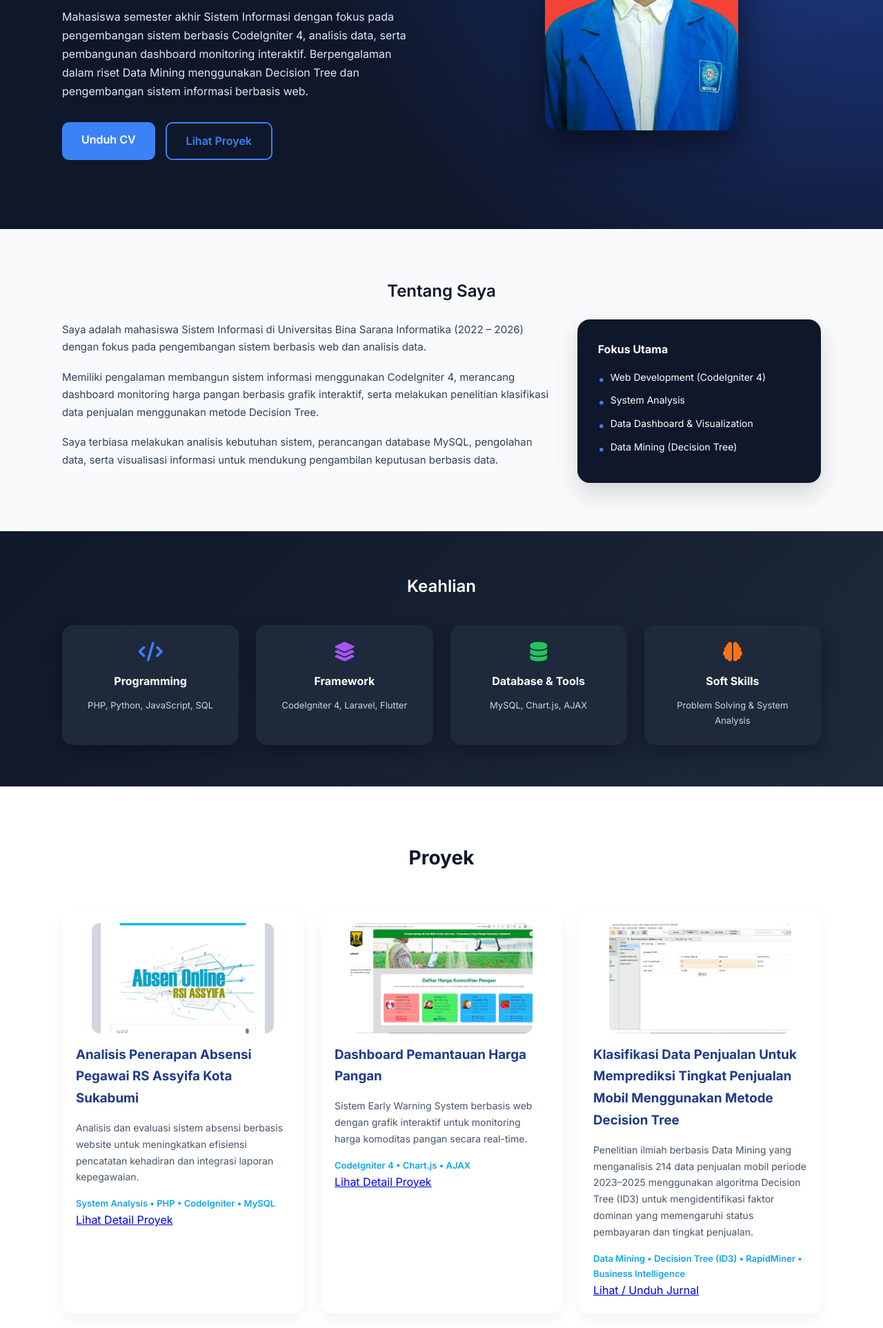
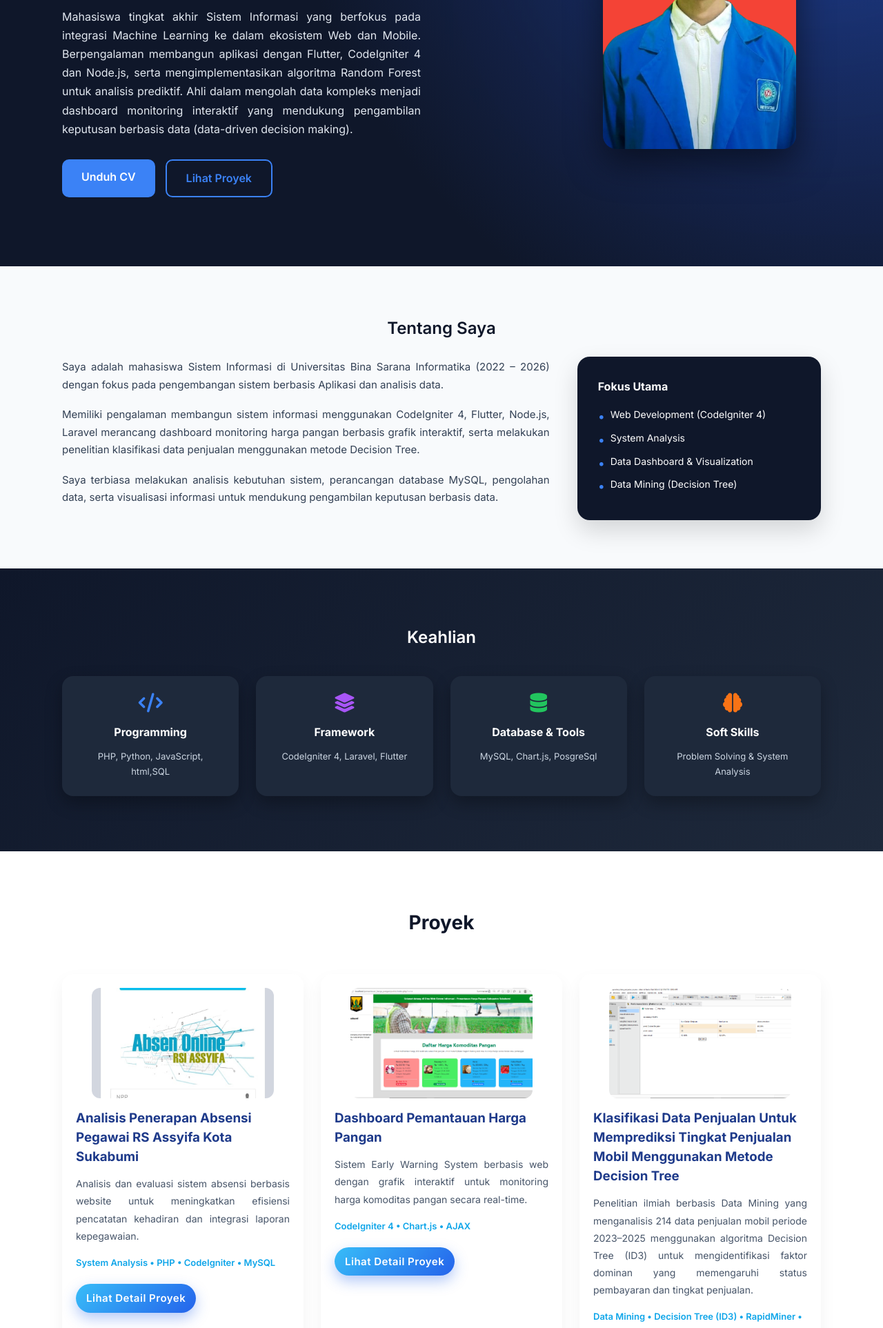
Before and after one commit to ghiromadan11/irgihikmahromadan.github.io, a plain HTML site: page index.html in a window 1280 px wide. Shown: the part 304-2229 px from the top of the page at 69% size. Drawn offline with Linux system fonts and the light colour scheme.

Commit message:
Update konten portofolio utama

```diff
--- a/index.html
+++ b/index.html
@@ -77,8 +77,21 @@ h2{
     z-index: 2;
 }
 
-.hero-text {
-    flex: 1;
+.hero-text p {
+    max-width: 520px;
+    margin-bottom: 30px;
+    color: #e2e8f0;
+    line-height: 1.8;
+    text-align: justify;
+}
+
+.hero-text p {
+    max-width: 520px;
+    margin-bottom: 30px;
+    color: #e2e8f0;
+    line-height: 1.8;
+    text-align: justify;
+    hyphens: auto;
 }
 
 .hero-badge {
@@ -206,8 +219,14 @@ h2{
     color: #334155;
     line-height: 1.7;
     font-size: 15px;
+    text-align: justify;
+    hyphens: auto;
 }
-
+@media (max-width: 768px) {
+    .about-text {
+        padding: 0 5px;
+    }
+}
 .about-highlight {
     display: flex;
     justify-content: center;
@@ -259,7 +278,7 @@ h2{
 /* ================= SKILLS SECTION - PRO ================= */
 
 .skills-section {
-    padding: 60px 0;
+    padding: 60px 40;
     background: linear-gradient(135deg, #0f172a, #1e293b);
 }
 
@@ -352,6 +371,56 @@ h2{
     color:#0ea5e9;
 }
 
+/* ================= BUTTON PRO STYLE ================= */
+
+.btn {
+    display: inline-block;
+    padding: 8px 15px;
+    font-size: 15px;
+    font-weight: 600;
+    letter-spacing: 0.5px;
+    text-decoration: none;
+    border-radius: 50px;
+    background: linear-gradient(135deg, #38bdf8, #2563eb);
+    color: #ffffff;
+    box-shadow: 0 8px 20px rgba(37, 99, 235, 0.35);
+    transition: all 0.35s ease;
+    position: relative;
+    overflow: hidden;
+}
+.project-card .btn {
+    margin-top: 20px; /* jarak tombol dari teks */
+}
+
+/* Hover Effect */
+.btn:hover {
+    transform: translateY(-4px);
+    box-shadow: 0 15px 35px rgba(37, 99, 235, 0.5);
+    background: linear-gradient(135deg, #0ea5e9, #1d4ed8);
+}
+
+/* Click Effect */
+.btn:active {
+    transform: translateY(0px);
+    box-shadow: 0 6px 15px rgba(37, 99, 235, 0.3);
+}
+
+/* Optional Glow Animation */
+.btn::after {
+    content: "";
+    position: absolute;
+    top: 0;
+    left: -75%;
+    width: 50%;
+    height: 100%;
+    background: rgba(255,255,255,0.3);
+    transform: skewX(-25deg);
+    transition: 0.5s;
+}
+
+.btn:hover::after {
+    left: 125%;
+}
 /* ================= EDUCATION SECTION (PRO CLEAN) ================= */
 
 .education-section {
@@ -525,6 +594,20 @@ h2{
     box-shadow:0 10px 25px rgba(0,0,0,0.05);
     transition:0.3s ease;
 }
+/* ================= PROJECT TEXT ALIGN FIX ================= */
+
+.project-card h3{
+    text-align: left;
+    line-height: 1.5;
+    margin-bottom: 12px;
+}
+
+.project-card p{
+    text-align: justify;
+    line-height: 1.8;
+    hyphens: auto;
+    margin-bottom: 15px;
+}
 
 .project-card:hover{
     transform:translateY(-5px);
@@ -605,22 +688,22 @@ h2{
 
         <h1>Irgi Hikmah Romadan</h1>
 
-        <h2>Web Developer & Data Analyst</h2>
+        <h2>Intelligent Software Engineer | Web, Mobile & Predictive Analytics</h2>
 
         <p>
-            Mahasiswa semester akhir Sistem Informasi dengan fokus pada
-            pengembangan sistem berbasis CodeIgniter 4,
-            analisis data, serta pembangunan dashboard monitoring interaktif.
-            Berpengalaman dalam riset Data Mining menggunakan Decision Tree
-            dan pengembangan sistem informasi berbasis web.
+            Mahasiswa tingkat akhir Sistem Informasi yang berfokus pada integrasi Machine
+            Learning ke dalam ekosistem Web dan Mobile. Berpengalaman membangun
+            aplikasi dengan Flutter, CodeIgniter 4 dan Node.js, serta mengimplementasikan algoritma
+            Random Forest untuk analisis prediktif. Ahli dalam mengolah data kompleks menjadi
+            dashboard monitoring interaktif yang mendukung pengambilan keputusan berbasis
+            data (data-driven decision making).
         </p>
-
-        <div class="hero-buttons">
-            <a href="file:///D:/BERKAS%20LAMARAN/cv%20irgi%20(BBL).pdf"
-               class="btn-primary"
-               target="_blank">
-               Unduh CV
-            </a>
+            <div class="hero-buttons">
+                <a href="documents/cv_irgi_INDUSTRI.pdf"
+                class="btn-primary"
+                target="_blank">
+                Unduh CV
+                </a>
 
             <a href="#projects" class="btn-outline">
                Lihat Proyek
@@ -648,13 +731,13 @@ h2{
         <p>
         Saya adalah mahasiswa Sistem Informasi di
         Universitas Bina Sarana Informatika (2022 – 2026)
-        dengan fokus pada pengembangan sistem berbasis web
+        dengan fokus pada pengembangan sistem berbasis Aplikasi
         dan analisis data.
         </p>
 
         <p>
         Memiliki pengalaman membangun sistem informasi menggunakan
-        CodeIgniter 4, merancang dashboard monitoring harga pangan
+        CodeIgniter 4, Flutter, Node.js, Laravel merancang dashboard monitoring harga pangan
         berbasis grafik interaktif, serta melakukan penelitian
         klasifikasi data penjualan menggunakan metode Decision Tree.
         </p>
@@ -695,7 +778,7 @@ h2{
     <div class="skill-card skill-blue">
         <i class="fas fa-code"></i>
         <h4>Programming</h4>
-        <p>PHP, Python, JavaScript, SQL</p>
+        <p>PHP, Python, JavaScript, html,SQL</p>
     </div>
 
     <div class="skill-card skill-purple">
@@ -707,7 +790,7 @@ h2{
     <div class="skill-card skill-green">
         <i class="fas fa-database"></i>
         <h4>Database & Tools</h4>
-        <p>MySQL, Chart.js, AJAX</p>
+        <p>MySQL, Chart.js, PosgreSql</p>
     </div>
 
     <div class="skill-card skill-orange">
@@ -803,7 +886,7 @@ h2{
         Data Mining • Decision Tree (ID3) • RapidMiner • Business Intelligence
     </div>
 
-    <a href="file:///D:/UNIVERSITAS%20BINA%20SARANA%20INFORMATIKA/PROSES%20SEMESTER%20VI/Data%20warehouse%20bisnis/Referensi%20Tugas/yang%20dipakai/ANALISIS%20DATA%20TOYOTA%20SUKABUMI_FINAL.pdf"
+    <a href="documents/ANALISIS_DATA_TOYOTA _SUKABUMI_FINAL.pdf"
        class="btn"
        target="_blank">
         Lihat / Unduh Jurnal
@@ -860,11 +943,11 @@ h2{
         </div>
     </a>
 
-    <a href="https://linkedin.com/in/irgihikmahromadan" target="_blank" class="contact-card">
+    <a href="https://www.linkedin.com/in/irgi-hikmah-romadan-057687375?utm_source=share&utm_campaign=share_via&utm_content=profile&utm_medium=android_app" target="_blank" class="contact-card">
         <i class="fab fa-linkedin"></i>
         <div>
             <h4>LinkedIn</h4>
-            <p>linkedin.com/in/irgihikmahromadan</p>
+            <p>irgi hikmah romadan</p>
         </div>
     </a>
 
```
